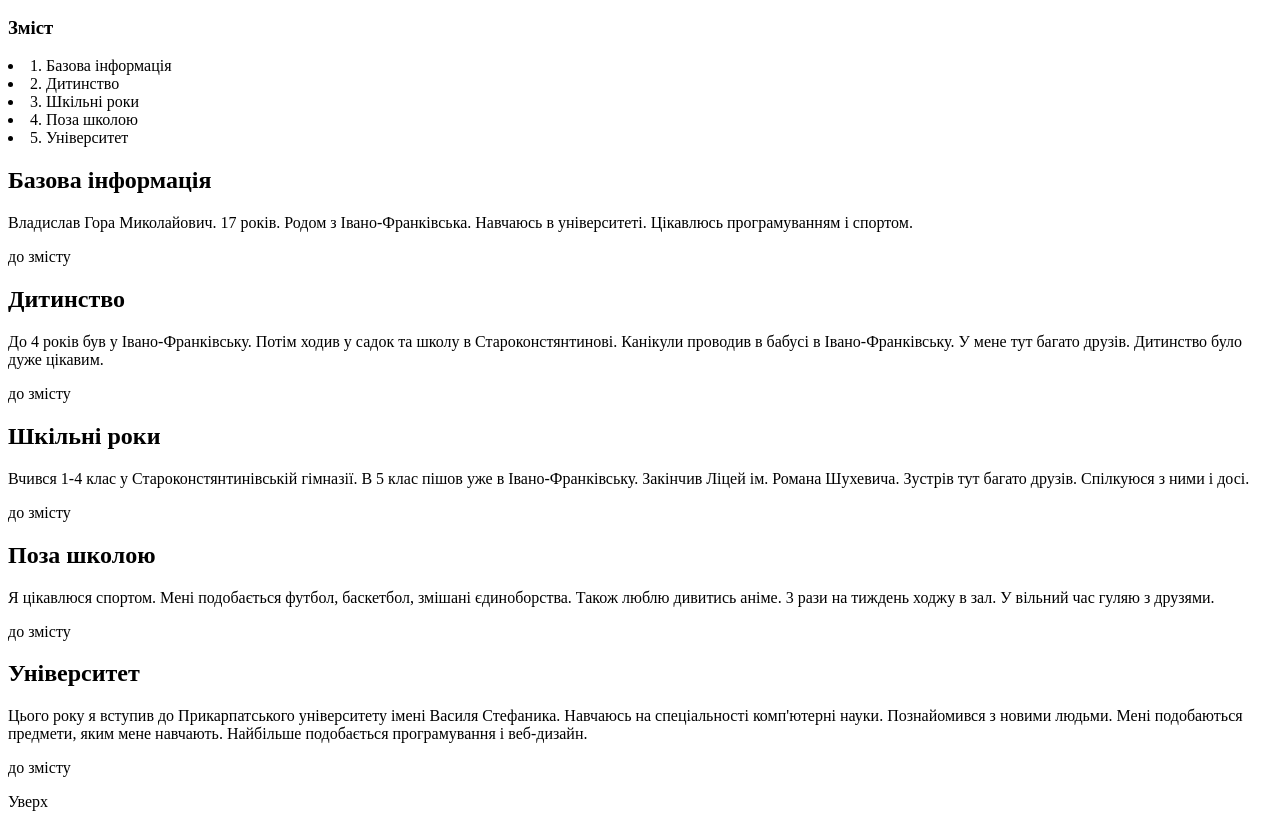
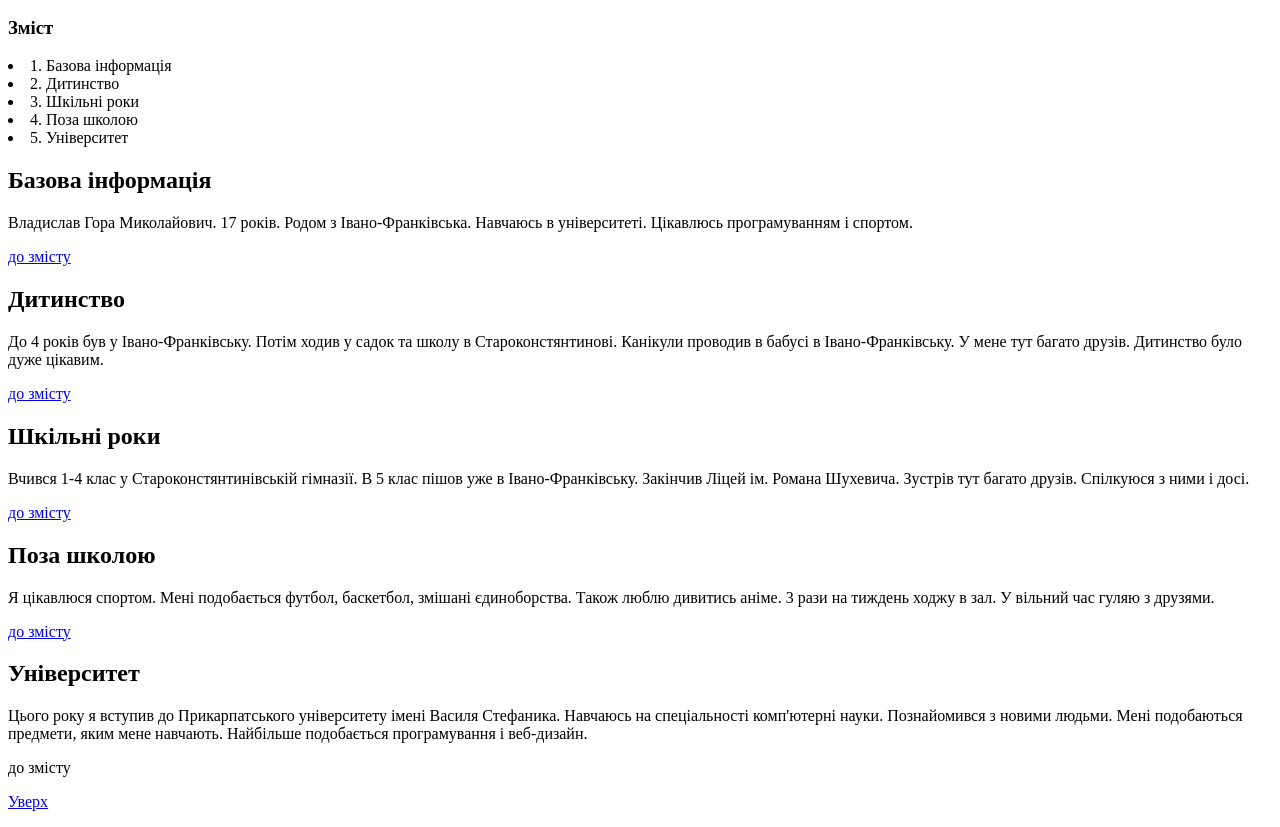
Before and after one commit to mdmaluv/qwqwqw, a plain HTML site: page mywebsite/biography.html in a window 1280 px wide. Shown: the part 100-927 px from the top of the page. Drawn offline with Linux system fonts and the light colour scheme.

Commit message:
Update biography.html

```diff
--- a/mywebsite/biography.html
+++ b/mywebsite/biography.html
@@ -3,7 +3,7 @@
 <head>
 </head>
 <body>
-	<h1>Автобіографія Гори Владислава Миколайовича</h1>
+	<h1 id="up">Автобіографія Гори Владислава Миколайовича</h1>
 <p><a href="file:///C:/Users/user/Desktop/mywebsite/index.html">Назад на головну</a></p>
      <h3 id="zmist">Зміст</h3>
 <li>1. Базова інформація</li>
@@ -15,27 +15,27 @@
 <article>
 	<h1>Базова інформація</h1>
 <p>Владислав Гора Миколайович. 17 років. Родом з Івано-Франківська. Навчаюсь в університеті. Цікавлюсь програмуванням і спортом.</p></article>
-<p #zmist>до змісту</p>
+<p><a href="#zmist">до змісту</a></p>
 
 <article>
 	<h1>Дитинство</h1>
 <p>До 4 років був у Івано-Франківську. Потім ходив у садок та школу в Староконстянтинові. Канікули проводив в бабусі в Івано-Франківську. У мене тут багато друзів. Дитинство було дуже цікавим.</p></article>
-до змісту
+<p><a href="#zmist">до змісту</a></p>
 
 <article>
 	<h1>Шкільні роки</h1>
 <p>Вчився 1-4 клас у Староконстянтинівській гімназії. В 5 клас пішов уже в Івано-Франківську. Закінчив Ліцей ім. Романа Шухевича. Зустрів тут багато друзів. Спілкуюся з ними і досі.</p></article>
-до змісту
+<p><a href="#zmist">до змісту</a></p>
 
 <article>
 	<h1>Поза школою</h1>
 <p>Я цікавлюся спортом. Мені подобається футбол, баскетбол, змішані єдиноборства. Також люблю дивитись аніме. 3 рази на тиждень ходжу в зал. У вільний час гуляю з друзями.</p></article>
-до змісту
+<p><a href="#zmist">до змісту</a></p>
 
 <article>
 	<h1>Університет</h1>
 <p>Цього року я вступив до Прикарпатського університету імені Василя Стефаника. Навчаюсь на спеціальності комп'ютерні науки. Познайомився з новими людьми. Мені подобаються предмети, яким мене навчають. Найбільше подобається програмування і веб-дизайн.</p></article>
 до змісту
-<p>Уверх</p>
+<p><a href="#up">Уверх</a></p>
 </body>
 </html>
```
